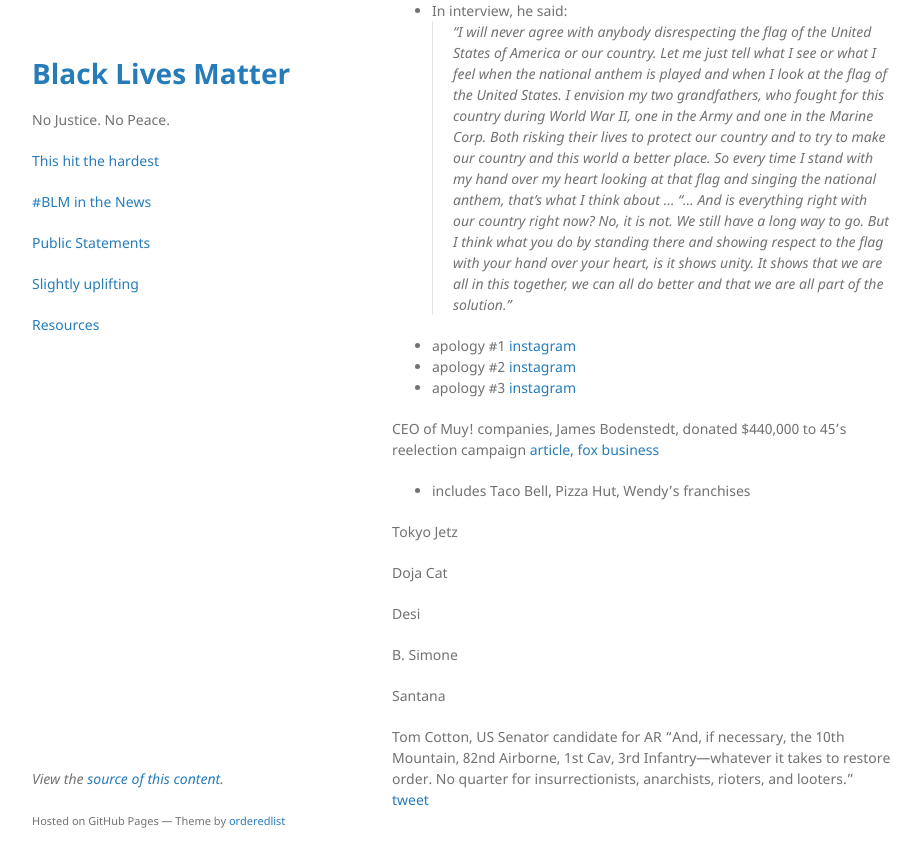
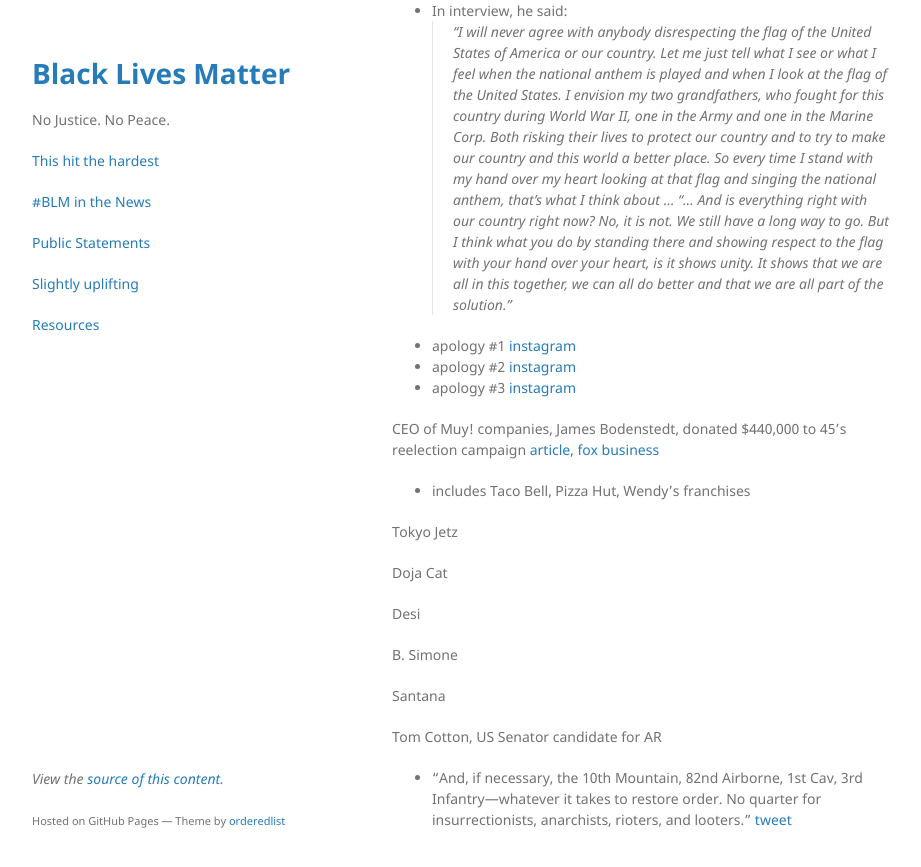
Before and after one commit to nojusticenopeace/nojusticenopeace.github.io, a Jekyll site: the page built from statements.md, in a window 1280 px wide and 900 px high, scrolled down 736 px. Shown: the top 867 px of the window, without its empty margins (178-1099 px from the left). Built offline with Jekyll 4.4.1, drawn with Linux system fonts in a browser that asks for light colours.

```diff
--- a/statements.md
+++ b/statements.md
@@ -46,4 +46,4 @@ B. Simone
 Santana
 
 Tom Cotton, US Senator candidate for AR
-"And, if necessary, the 10th Mountain, 82nd Airborne, 1st Cav, 3rd Infantry—whatever it takes to restore order. No quarter for insurrectionists, anarchists, rioters, and looters." [tweet](https://twitter.com/TomCottonAR/status/1267459561675468800?s=20)
+- "And, if necessary, the 10th Mountain, 82nd Airborne, 1st Cav, 3rd Infantry—whatever it takes to restore order. No quarter for insurrectionists, anarchists, rioters, and looters." [tweet](https://twitter.com/TomCottonAR/status/1267459561675468800?s=20)
```
